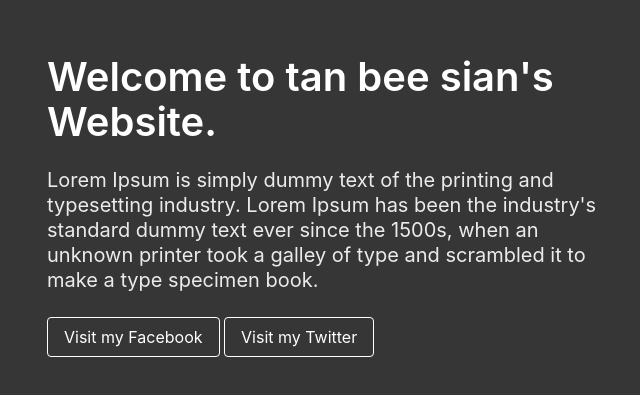
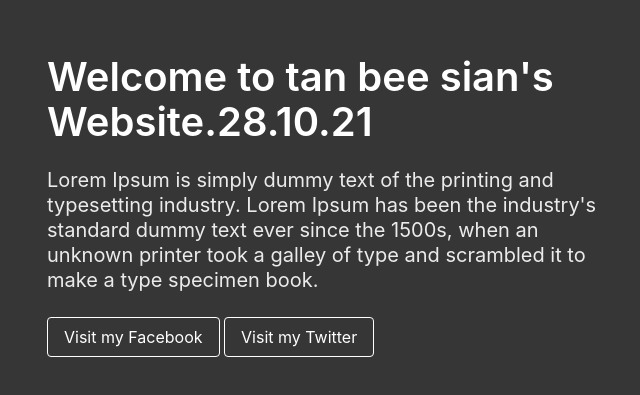
Before and after one commit to tanbs/tanbeesian, a plain HTML site: page index.html in a window 1280 px wide. Shown: the part 195-590 px from the top of the page, without its empty margins (311-951 px from the left). Drawn offline with nearby package versions, Linux system fonts and the light colour scheme.

Commit message:
Update index.html

```diff
--- a/index.html
+++ b/index.html
@@ -13,7 +13,7 @@
             <div class="columns is-vcentered is-centered">
                 <div class="column is-6">
                     <div class="block">
-                        <h1 class="title is-2">Welcome to tan bee sian's Website.</h1>
+                        <h1 class="title is-2">Welcome to tan bee sian's Website.28.10.21 </h1>
                     </div>
                     <div class="block">
                         <h2 class="subtitle">Lorem Ipsum is simply dummy text of the printing and typesetting industry. Lorem Ipsum has been the industry's standard dummy text ever since the 1500s, when an unknown printer took a galley of type and scrambled it to make a type specimen book.<br>
```
